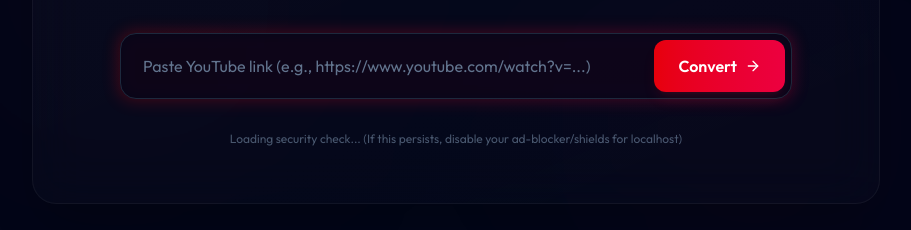
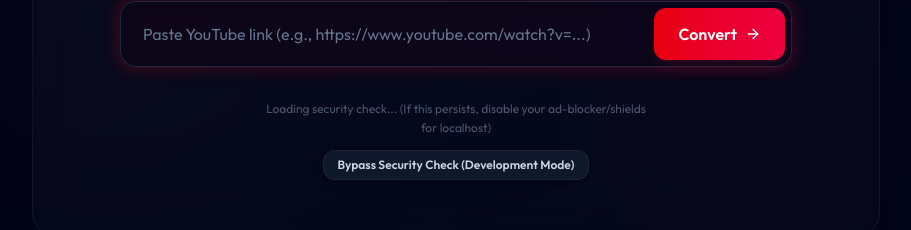
Before and after one commit to ErVijayRaghuwanshi/TubeHub, a React (Vite) app: page / in a window 1280 px wide. Shown: the part 344-574 px from the top of the page, without its empty margins (184-1095 px from the left). Built offline with nearby package versions, Linux system fonts and the light colour scheme.

Commit message:
feat: add Turnstile security check bypass button for development mode

```diff
--- a/src/components/TurnstileWidget.jsx
+++ b/src/components/TurnstileWidget.jsx
@@ -55,9 +55,18 @@ export default function TurnstileWidget({ onVerify, onExpire, onError }) {
     <div className="flex flex-col items-center justify-center my-4 animate-in fade-in slide-in-from-top-2 duration-300">
       <div ref={containerRef} className="cf-turnstile" />
       {!window.turnstile && (
-        <p className="text-slate-500 text-xs mt-2 animate-pulse">
-          Loading security check... (If this persists, disable your ad-blocker/shields for localhost)
-        </p>
+        <div className="flex flex-col items-center gap-3 mt-2">
+          <p className="text-slate-500 text-xs text-center max-w-sm leading-relaxed animate-pulse">
+            Loading security check... (If this persists, disable your ad-blocker/shields for localhost)
+          </p>
+          <button
+            type="button"
+            onClick={() => onVerify('localhost-bypass-token')}
+            className="px-3.5 py-1.5 bg-slate-900 hover:bg-slate-850 border border-white/5 hover:border-white/10 text-slate-300 hover:text-white rounded-xl text-xs font-semibold cursor-pointer transition-all active:scale-95 shadow-md"
+          >
+            Bypass Security Check (Development Mode)
+          </button>
+        </div>
       )}
     </div>
   );
```
